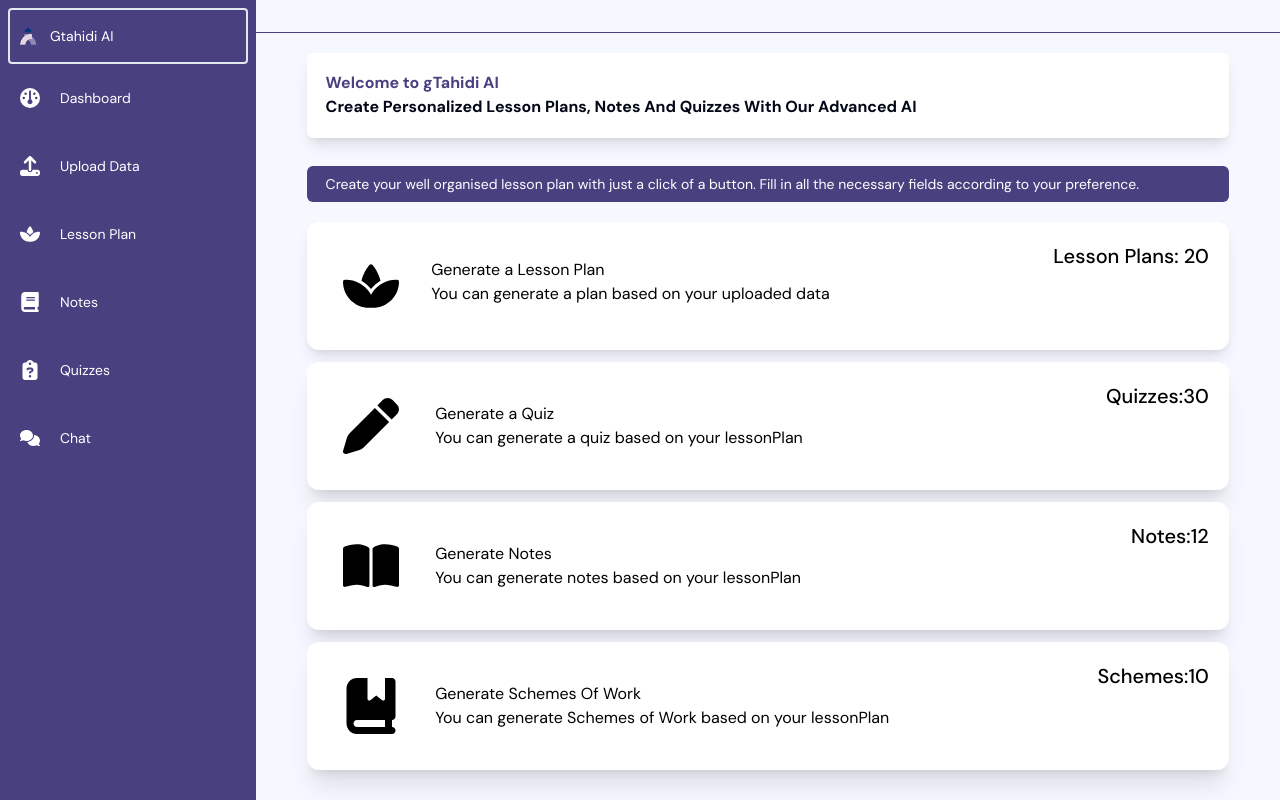
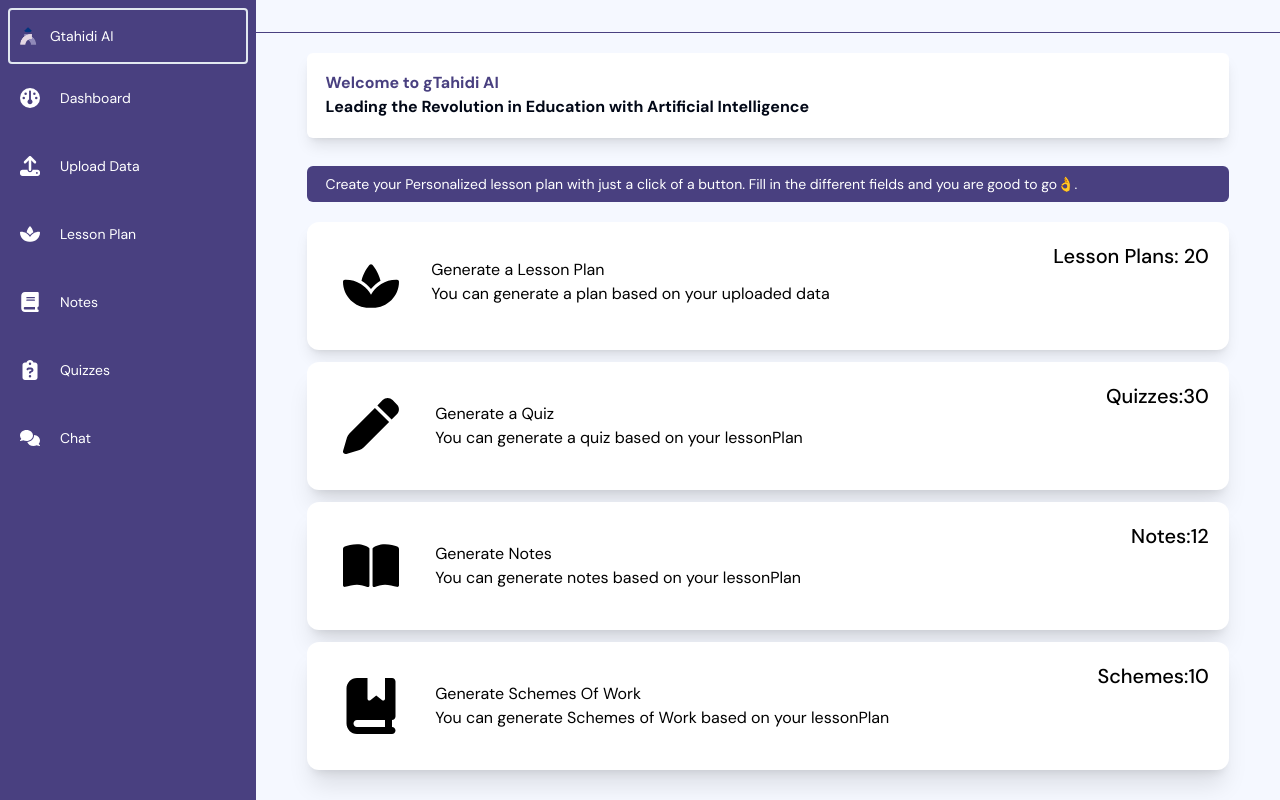
Before and after one commit to gTahidi/gTahidi-Beta, a Next.js app: page /dashboard in a window 1280 px wide. Built offline with nearby package versions, Linux system fonts and the light colour scheme; no server answers.

Commit message:
Update page.tsx

```diff
--- a/app/dashboard/page.tsx
+++ b/app/dashboard/page.tsx
@@ -46,13 +46,12 @@
           Welcome to gTahidi AI
         </p>
         <p className="font-semibold">
-          Create Personalized Lesson Plans, Notes And Quizzes With Our Advanced
-          AI
+          Leading the Revolution in Education with  Artificial Intelligence
         </p>
       </div>
       <p className="py-2 mt-2 bg-dashboardPurple text-white p-[2%] text-sm rounded-md">
-        Create your well organised lesson plan with just a click of a button.
-        Fill in all the necessary fields according to your preference.
+        Create your Personalized lesson plan with just a click of a button.
+        Fill in the different fields and you are good to go👌.
       </p>
       <div className=" w-full gap-5">
         <div
@@ -141,7 +140,7 @@
             </div>
             <div className="text-center font-bold my-4">OR</div> */}
             <button onClick={() => router.push('/dashboard/lesson-plan')} className="bg-gray-200 p-4 w-full rounded-lg transition-colors duration-300 hover:bg-gray-300 cursor-pointer text-center">
-              Generate a Lesson Plan first!
+              Generate a Lesson Plan first🤗
             </button>
             <button onClick={closeModal} className="mt-4 bg-red-500 text-white p-2 rounded w-full">Close</button>
           </div>
```
